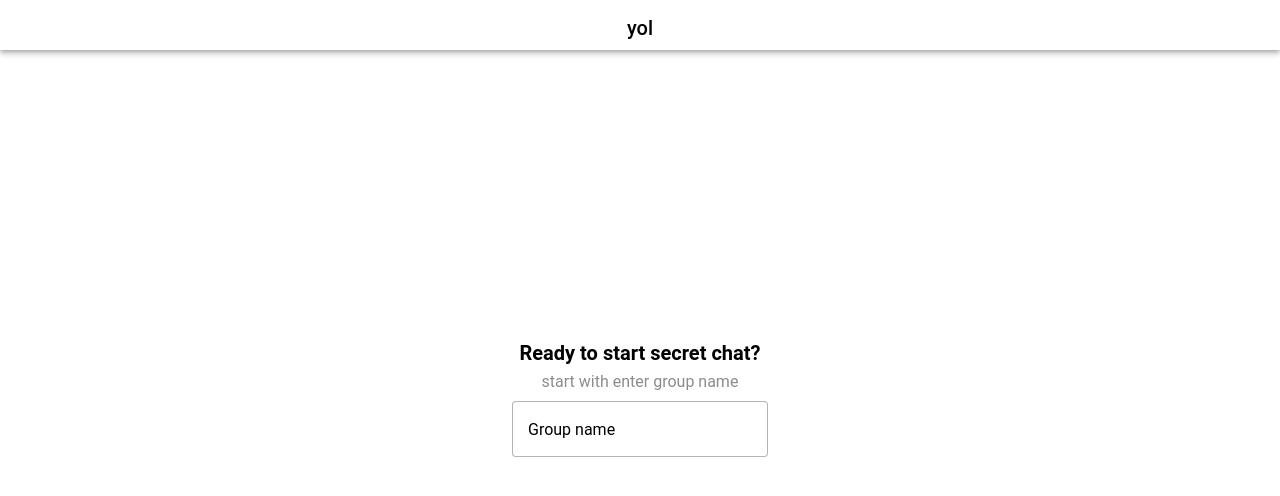
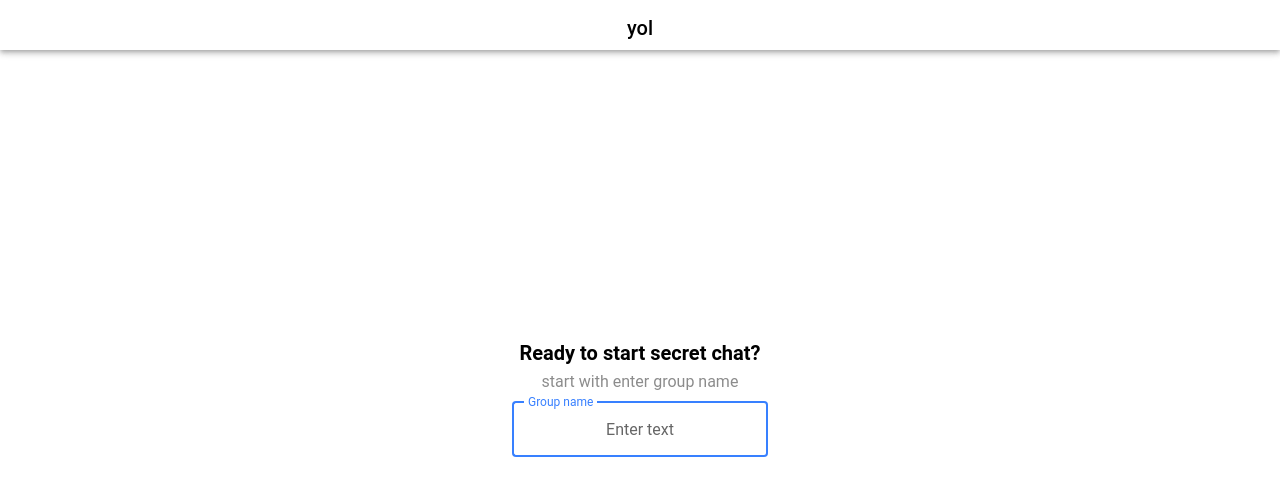
Before and after one commit to kend-official/yol-client, a React (Vite) app: page /home in a window 1280 px wide. Shown: the top 496 px of the page. Built offline with nearby package versions, Linux system fonts and the light colour scheme.

Commit message:
feat(component): add handleChange for get  group name

```diff
--- a/src/components/Start/Start.tsx
+++ b/src/components/Start/Start.tsx
@@ -1,13 +1,18 @@
-import { IonInput } from "@ionic/react";
+import { InputChangeEventDetail, IonInput } from "@ionic/react";
+import { FormEvent } from "react";
 
 import { Container } from "./styled";
 const StartChat: React.FC = () => {
+  const handleChange = (event: FormEvent<HTMLIonInputElement>) => {};
+
   return (
     <Container>
       <strong>Ready to start secret chat?</strong>
       <p>start with enter group name</p>
       <IonInput
         style={{ width: "20%" }}
+        autofocus={true}
+        onInput={(e: FormEvent<HTMLIonInputElement>) => handleChange(e)}
         label="Group name"
         label-placement="floating"
         fill="outline"
```
